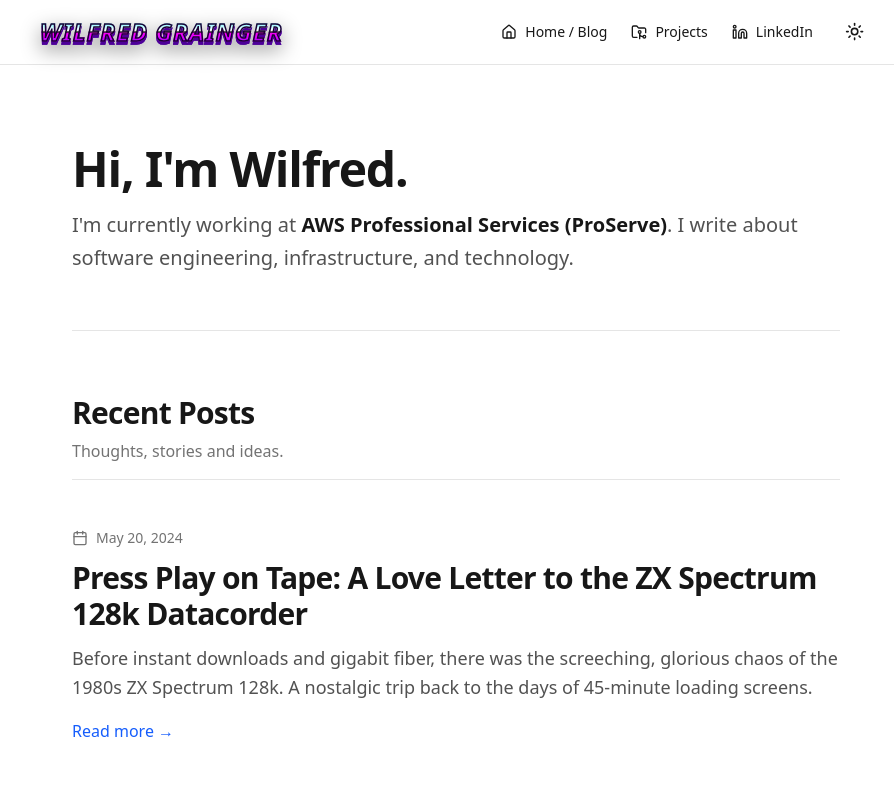
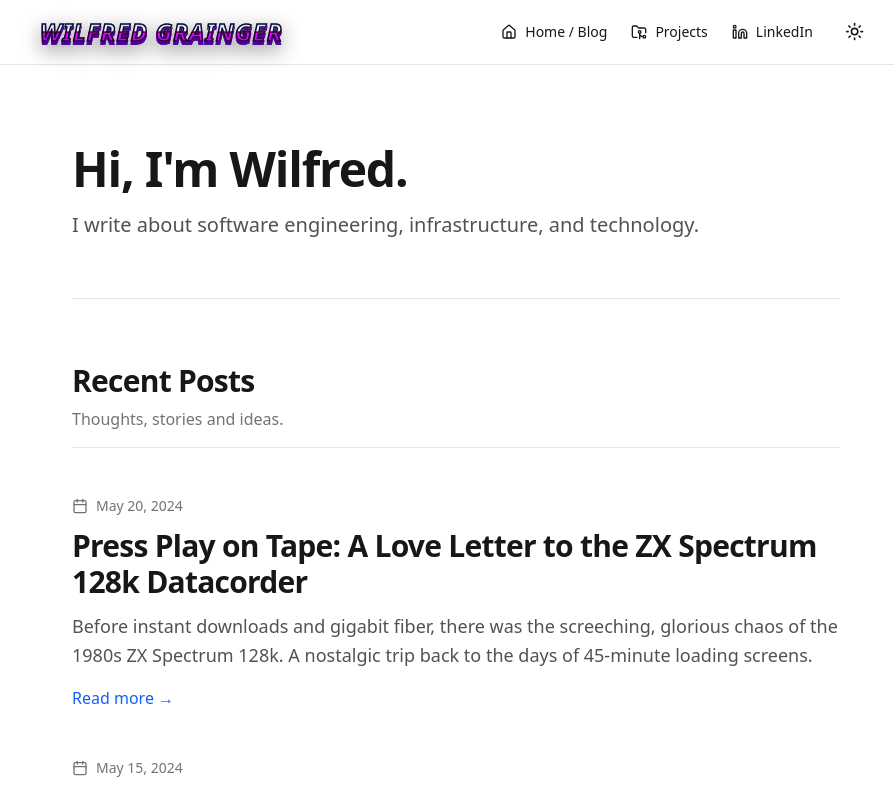
Before and after one commit to wilfgrainger/wilfgrainger.com, a Next.js app: page / in a window 1280 px wide. Shown: the top 791 px of the page, without its empty margins (184-1078 px from the left). Built offline with nearby package versions, Linux system fonts and the light colour scheme.

Commit message:
Remove AWS reference from Home page
- Removed sentence about current workplace from `src/app/page.tsx`
- Simplified intro text to "I write about software engineering, infrastructure, and technology."

```diff
--- a/src/app/page.tsx
+++ b/src/app/page.tsx
@@ -11,7 +11,7 @@ export default function Home() {
       <div className="mb-12 sm:mb-16 border-b border-neutral-200 dark:border-neutral-800 pb-8">
         <h1 className="text-3xl sm:text-5xl font-extrabold tracking-tight mb-4">Hi, I&apos;m Wilfred.</h1>
         <p className="text-lg sm:text-xl text-neutral-600 dark:text-neutral-400 leading-relaxed mb-6">
-          I&apos;m currently working at <strong className="text-neutral-900 dark:text-neutral-100 font-semibold">AWS Professional Services (ProServe)</strong>. I write about software engineering, infrastructure, and technology.
+          I write about software engineering, infrastructure, and technology.
         </p>
       </div>
 
```
